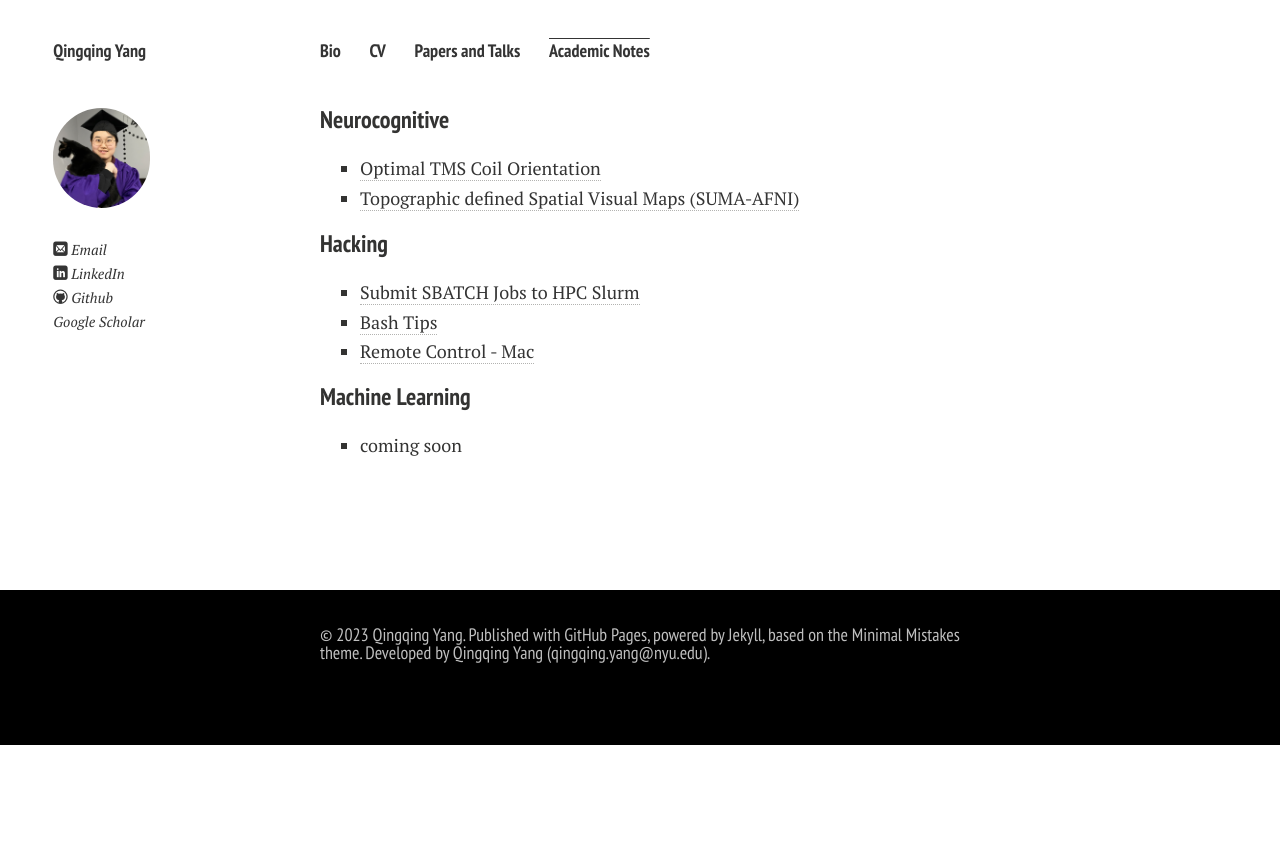
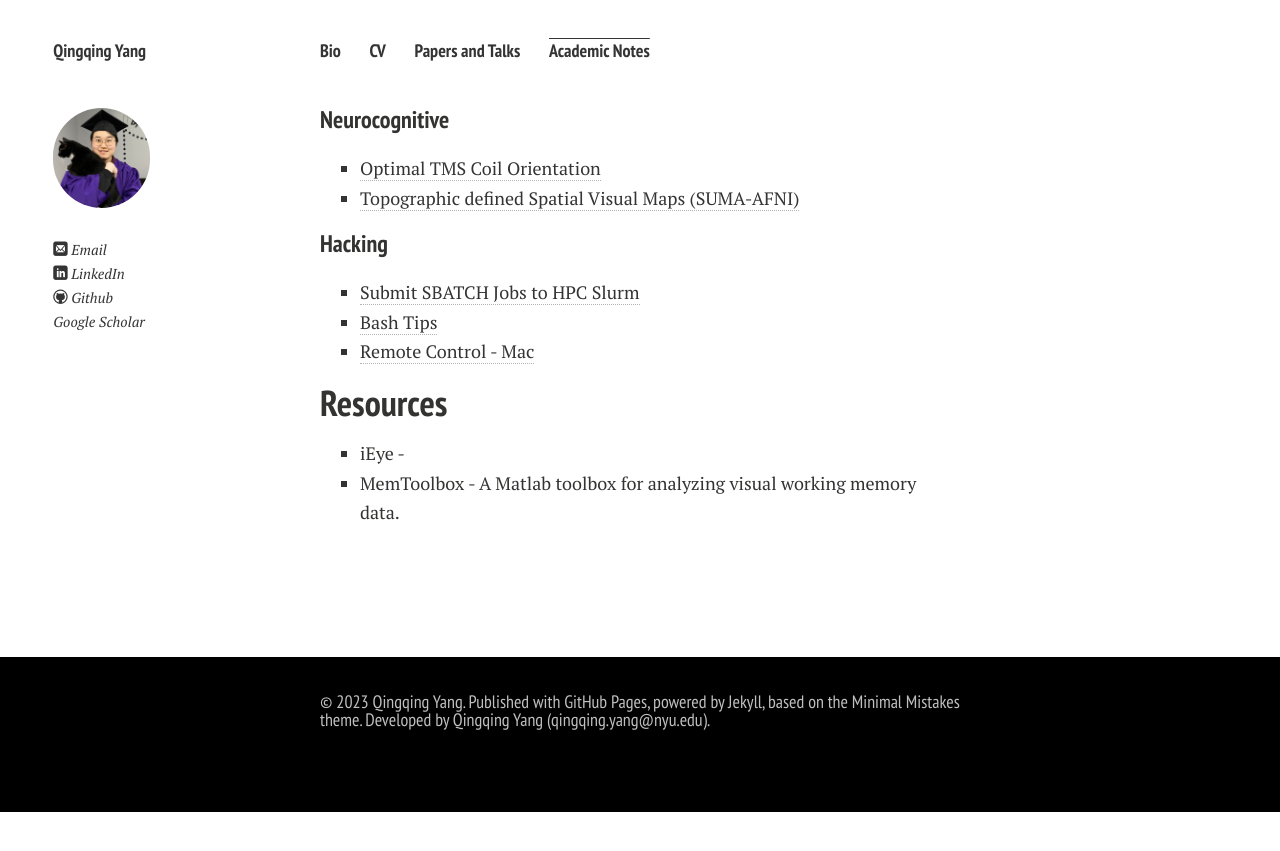
Before and after one commit to Qingqing-Yang-177/Qingqing-Yang-177.github.io, a Jekyll site: the page built from blogs.md, in a window 1280 px wide. Shown: the top 851 px of the page. Built offline with Jekyll 4.4.1, drawn with Linux system fonts in a browser that asks for light colours; nearby versions of some CDN libraries; comment, search, counter and statistics services are not loaded; a style sheet for code colours, icons or effects is not loaded.

Commit message:
Update blogs.md

```diff
--- a/blogs.md
+++ b/blogs.md
@@ -15,9 +15,10 @@ title: blogs
 - [Bash Tips](https://classic-comb-130.notion.site/ssh-Issues-baa2e0ac79a54d108c5ace253c709eca?pvs=4)
 - [Remote Control - Mac](https://classic-comb-130.notion.site/Remote-Control-Mac-02d1741e3bc74ca69758ba912a1a3ad9?pvs=4)
 
-### Machine Learning
+## Resources
 
-- coming soon
+- iEye -
+- MemToolbox - A Matlab toolbox for analyzing visual working memory data.
 
 
 <br>
```
